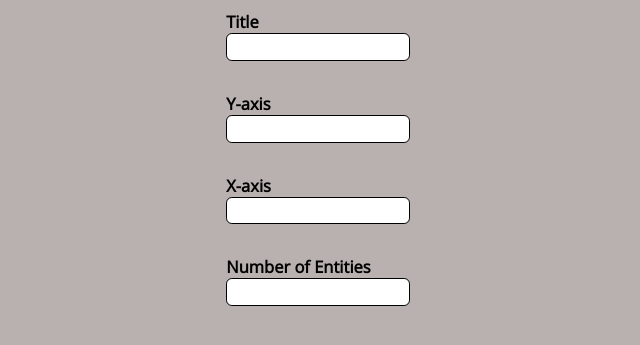
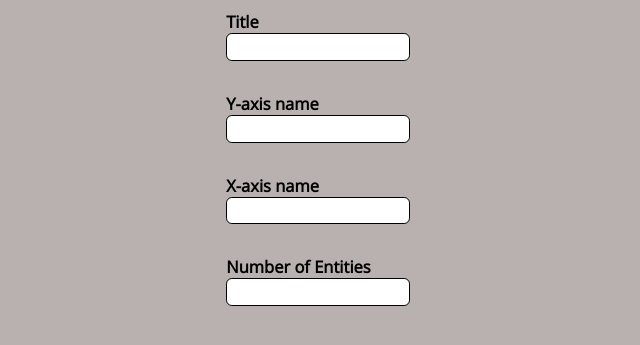
Before and after one commit to Johnp179/bar-chart-generator, a website built with webpack: page public/src/index.html in a window 1280 px wide. Shown: the part 71-416 px from the top of the page, without its empty margins (322-962 px from the left). Built offline with nearby package versions, Linux system fonts and the light colour scheme.

Commit message:
altered label text

```diff
--- a/public/src/index.html
+++ b/public/src/index.html
@@ -24,13 +24,13 @@
             </div>
 
             <div>
-                <label class="headings" >Y-axis</label>
+                <label class="headings" >Y-axis name</label>
                 <input type="text" id = "y-axis-title"  class="green-outline" >
                 <label class = "errors">Please fill out</label>
             </div>
 
             <div>
-                <label class="headings" >X-axis</label>
+                <label class="headings" >X-axis name</label>
                 <input type="text"  id = "x-axis-title"  class="green-outline" >
                 <label class = "errors">Please fill out</label>
             </div>
```
